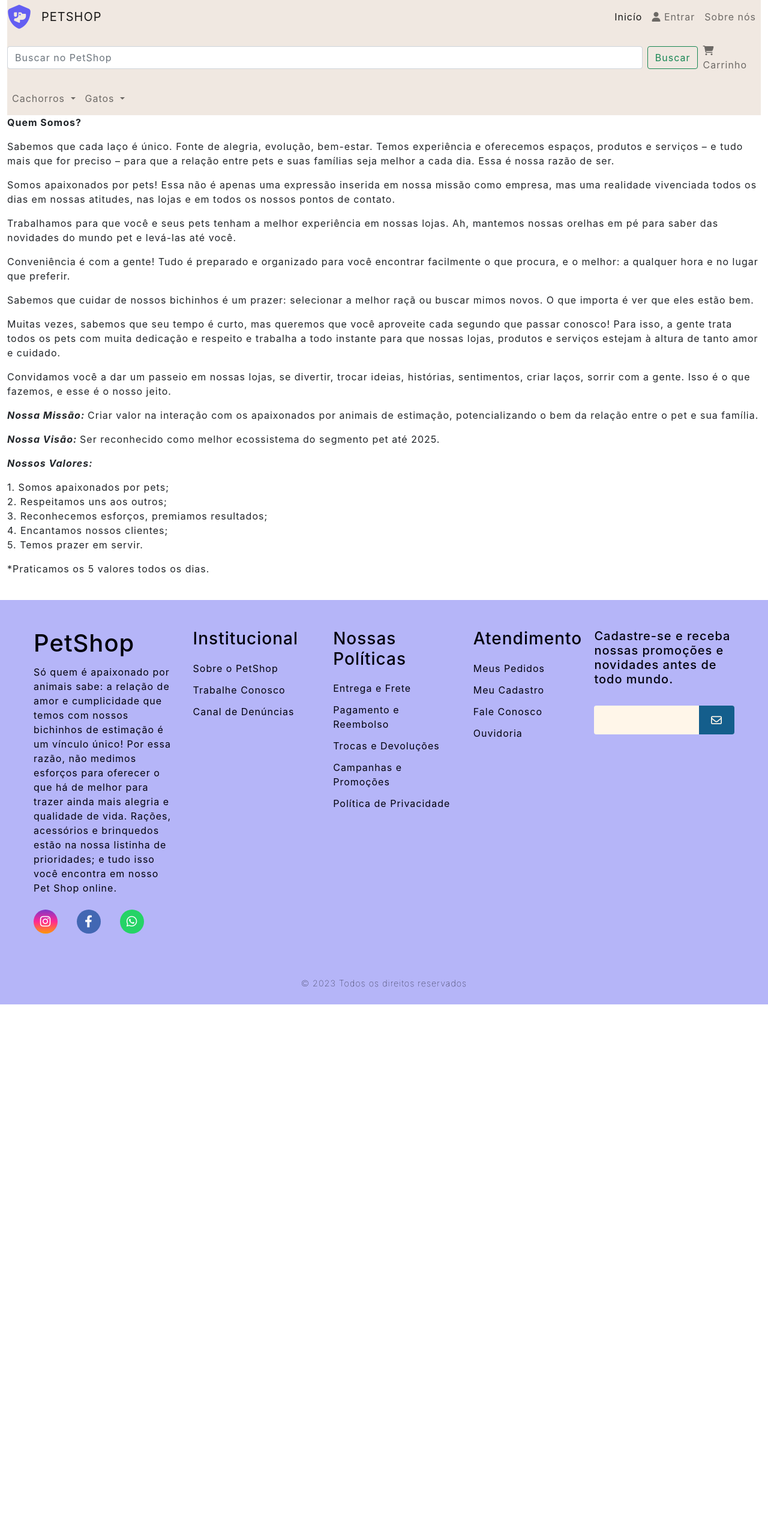
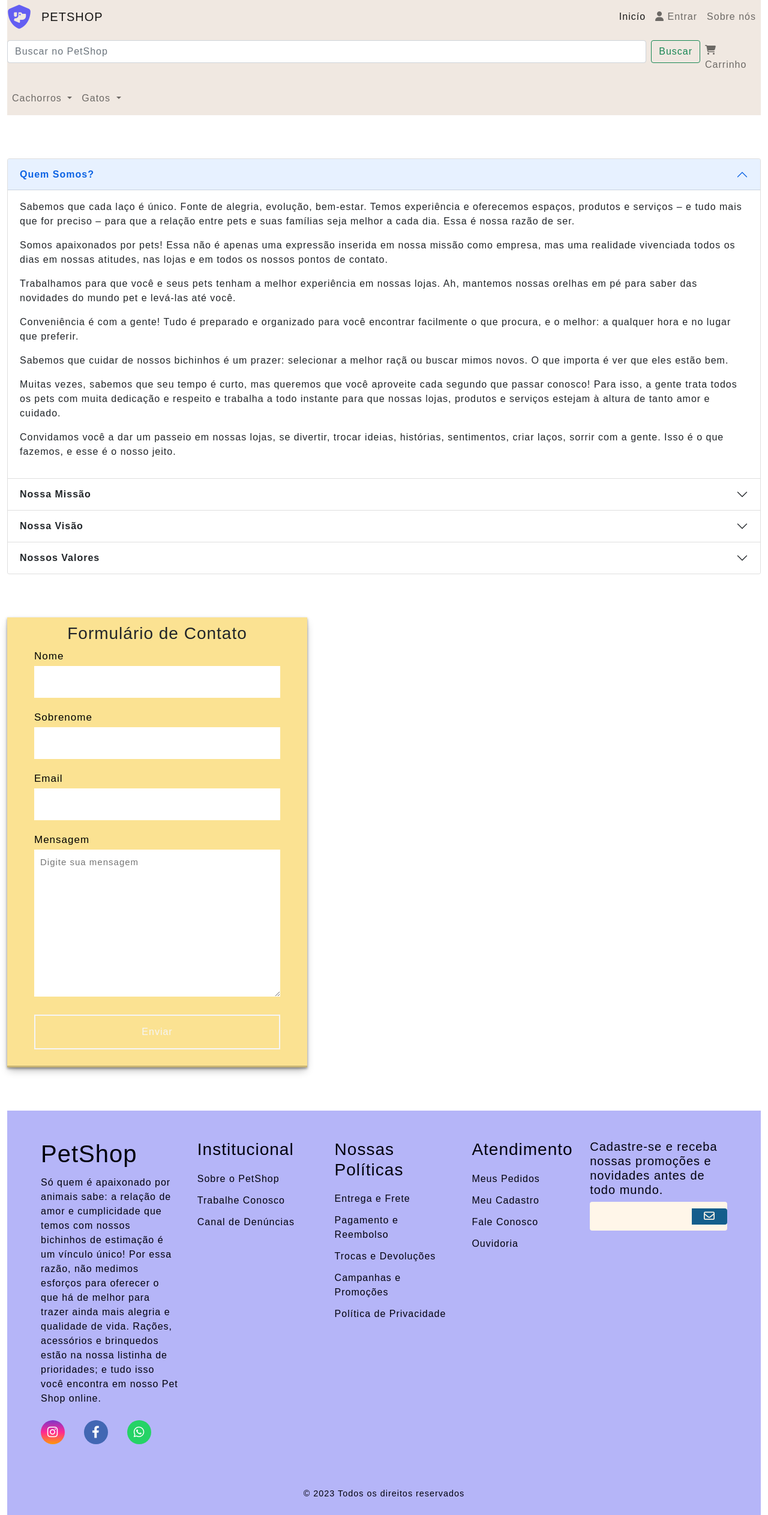
Before and after one commit to sabriinallopes/Projeto---DW, a PHP site: page /sobre.html in a window 1280 px wide. Shown: the whole page at 60% size. Before the commit the page ends 1674 px from the top, so only its background shows below. Run offline with PHP 8.4, Linux system fonts and the light colour scheme; some libraries are stand-ins or nearby versions.

Commit message:
Add files via upload

```diff
--- a/sobre.html
+++ b/sobre.html
@@ -76,7 +76,7 @@
                 </form>
                 <ul class="navbar-nav ms-auto mb-lg-">
                     <li class="nav-item">
-                        <a href="carrinho.html" rel="" class="nav-link" >
+                        <a href="carrinho.html" rel="" class="nav-link">
                             <i class="fa-solid fa-cart-shopping"></i>
                             <span class="visuallyhidden">Carrinho</span>
                         </a>
@@ -120,29 +120,106 @@
         </nav>
 
 
-            <strong>Quem Somos?</strong></p>
+        <br>
+        <br>
+        <br>
+
+        <!--INICIO -->
+        <div class="accordion" id="accordionExample">
+            <div class="accordion-item">
+                <h2 class="accordion-header" id="headingOne">
+                    <button class="accordion-button" type="button" data-bs-toggle="collapse"
+                        data-bs-target="#collapseOne" aria-expanded="true" aria-controls="collapseOne">
+                        <strong>Quem Somos?</strong>
+                    </button>
+                </h2>
+                <div id="collapseOne" class="accordion-collapse collapse show" aria-labelledby="headingOne"
+                    data-bs-parent="#accordionExample">
+                    <div class="accordion-body">
                         <p>
-            Sabemos que cada la&ccedil;o &eacute; &uacute;nico. Fonte de alegria, evolu&ccedil;&atilde;o, bem-estar. Temos experi&ecirc;ncia e oferecemos espa&ccedil;os, produtos e servi&ccedil;os &ndash; e tudo mais que for preciso &ndash; para que a rela&ccedil;&atilde;o entre pets e suas fam&iacute;lias seja melhor a cada dia. Essa &eacute; nossa raz&atilde;o de ser.</p>
+                            Sabemos que cada la&ccedil;o &eacute; &uacute;nico. Fonte de alegria,
+                            evolu&ccedil;&atilde;o, bem-estar. Temos experi&ecirc;ncia e oferecemos espa&ccedil;os,
+                            produtos e servi&ccedil;os &ndash; e tudo mais que for preciso &ndash; para que a
+                            rela&ccedil;&atilde;o entre pets e suas fam&iacute;lias seja melhor a cada dia. Essa
+                            &eacute; nossa raz&atilde;o de ser.</p>
                         <p>
-            Somos apaixonados por pets! Essa n&atilde;o &eacute; apenas uma express&atilde;o inserida em nossa miss&atilde;o como empresa, mas uma realidade vivenciada todos os dias em nossas atitudes, nas lojas e em todos os nossos pontos de contato.</p>
+                            Somos apaixonados por pets! Essa n&atilde;o &eacute; apenas uma express&atilde;o inserida em
+                            nossa miss&atilde;o como empresa, mas uma realidade vivenciada todos os dias em nossas
+                            atitudes, nas lojas e em todos os nossos pontos de contato.</p>
                         <p>
-            Trabalhamos para que voc&ecirc; e seus pets tenham a melhor experi&ecirc;ncia em nossas lojas. Ah, mantemos nossas orelhas em p&eacute; para saber das novidades do mundo pet e lev&aacute;-las at&eacute; voc&ecirc;.</p>
+                            Trabalhamos para que voc&ecirc; e seus pets tenham a melhor experi&ecirc;ncia em nossas
+                            lojas. Ah, mantemos nossas orelhas em p&eacute; para saber das novidades do mundo pet e
+                            lev&aacute;-las at&eacute; voc&ecirc;.</p>
                         <p>
-            Conveni&ecirc;ncia &eacute; com a gente! Tudo &eacute; preparado e organizado para voc&ecirc; encontrar facilmente o que procura, e o melhor: a qualquer hora e no lugar que preferir.</p>
+                            Conveni&ecirc;ncia &eacute; com a gente! Tudo &eacute; preparado e organizado para
+                            voc&ecirc; encontrar facilmente o que procura, e o melhor: a qualquer hora e no lugar que
+                            preferir.</p>
                         <p>
-            Sabemos que cuidar de nossos bichinhos &eacute; um prazer: selecionar a melhor ra&ccedil;&atilde; ou buscar mimos novos. O que importa &eacute; ver que eles est&atilde;o bem.</p>
+                            Sabemos que cuidar de nossos bichinhos &eacute; um prazer: selecionar a melhor
+                            ra&ccedil;&atilde; ou buscar mimos novos. O que importa &eacute; ver que eles est&atilde;o
+                            bem.</p>
                         <p>
-            Muitas vezes, sabemos que seu tempo &eacute; curto, mas queremos que voc&ecirc; aproveite cada segundo que passar conosco! Para isso, a gente trata todos os pets com muita dedica&ccedil;&atilde;o e respeito e trabalha a todo instante para que nossas lojas, produtos e servi&ccedil;os estejam &agrave; altura de tanto amor e cuidado.</p>
+                            Muitas vezes, sabemos que seu tempo &eacute; curto, mas queremos que voc&ecirc; aproveite
+                            cada segundo que passar conosco! Para isso, a gente trata todos os pets com muita
+                            dedica&ccedil;&atilde;o e respeito e trabalha a todo instante para que nossas lojas,
+                            produtos e servi&ccedil;os estejam &agrave; altura de tanto amor e cuidado.</p>
                         <p>
-            Convidamos voc&ecirc; a dar um passeio em nossas lojas, se divertir, trocar ideias, hist&oacute;rias, sentimentos, criar la&ccedil;os, sorrir com a gente. Isso &eacute; o que fazemos, e esse &eacute; o nosso jeito.</p>
+                            Convidamos voc&ecirc; a dar um passeio em nossas lojas, se divertir, trocar ideias,
+                            hist&oacute;rias, sentimentos, criar la&ccedil;os, sorrir com a gente. Isso &eacute; o que
+                            fazemos, e esse &eacute; o nosso jeito.</p>
                         <p>
 
                         <p>
-            <strong><em>Nossa Miss&atilde;o:&nbsp;</em></strong>Criar valor na intera&ccedil;&atilde;o com os apaixonados por animais de estima&ccedil;&atilde;o, potencializando o bem da rela&ccedil;&atilde;o entre o pet e sua fam&iacute;lia.</p>
+                    </div>
+                </div>
+            </div>
+            <div class="accordion-item">
+                <h2 class="accordion-header" id="headingTwo">
+                    <button class="accordion-button collapsed" type="button" data-bs-toggle="collapse"
+                        data-bs-target="#collapseTwo" aria-expanded="false" aria-controls="collapseTwo">
+                        <strong>Nossa Missão</strong>
+                    </button>
+                </h2>
+                <div id="collapseTwo" class="accordion-collapse collapse" aria-labelledby="headingTwo"
+                    data-bs-parent="#accordionExample">
+                    <div class="accordion-body">
                         <p>
-            <strong><em>Nossa Vis&atilde;o:&nbsp;</em></strong>Ser reconhecido como melhor ecossistema do segmento pet at&eacute; 2025.</p>
+                        Criar valor na intera&ccedil;&atilde;o com os apaixonados por animais de estima&ccedil;&atilde;o, potencializando o bem da rela&ccedil;&atilde;o entre o pet e sua fam&iacute;lia.
+                        </p>
                         <p>
-            <strong><em>Nossos Valores:</em></strong></p>
+                    </div>
+                </div>
+            </div>
+            <div class="accordion-item">
+                <h2 class="accordion-header" id="headingThree">
+                    <button class="accordion-button collapsed" type="button" data-bs-toggle="collapse"
+                        data-bs-target="#collapseThree" aria-expanded="false" aria-controls="collapseThree">
+                        <strong>Nossa Visão</strong>
+                    </button>
+                </h2>
+                <div id="collapseThree" class="accordion-collapse collapse" aria-labelledby="headingThree"
+                    data-bs-parent="#accordionExample">
+                    <div class="accordion-body">
+                        <p>
+                        Ser reconhecido como melhor ecossistema do segmento pet at&eacute; 2025.
+                        </p>
+                        <p>
+                    </div>
+                </div>
+            </div>
+
+
+            <div class="accordion-item">
+                <h2 class="accordion-header" id="headingThree">
+                    <button class="accordion-button collapsed" type="button" data-bs-toggle="collapse"
+                        data-bs-target="#collapseThree" aria-expanded="false" aria-controls="collapseThree">
+                        <strong>Nossos Valores</strong>
+                    </button>
+                </h2>
+                <div id="collapseThree" class="accordion-collapse collapse" aria-labelledby="headingThree"
+                    data-bs-parent="#accordionExample">
+                    <div class="accordion-body">
+                        </p>
                         <p>
                             1. Somos apaixonados por pets;<br />
                             2. Respeitamos uns aos outros;<br />
@@ -152,10 +229,37 @@
                         <p>
                             *Praticamos os 5 valores todos os dias.<br />
                             &nbsp;</p>
-
                     </div>
                 </div>
             </div>
+        </div>
+
+        <br>
+        <br>
+        <br>
+
+
+        <!--INICIO FORMULÁRIO DE CONTATO-->
+        <section>
+            <h3 class="formulario-contato">Formulário de Contato</h3>
+            <form action="" method="post">
+                <label>Nome</label>
+                <input type="text" name="name" placeholder="" autocomplete="off" required>
+                <label>Sobrenome</label>
+                <input type="text" name="Sobrenome" placeholder="" autocomplete="off" required>
+                <label>Email</label>
+                <input type="email" name="email" placeholder="" autocomplete="off" required>
+                <label>Mensagem</label>
+                <textarea name="message" cols="30" rows="10" placeholder="Digite sua mensagem" required></textarea>
+                <button type="submit">Enviar</button>
+            </form>
+        </section>
+        <!--FIM FORMULÁRIO DE CONTATO-->
+
+        <br>
+        <br>
+        <br>
+
 
         <!-- Criação do Foolder/Rodapé-->
         <footer>
@@ -163,20 +267,21 @@
                 <div id="footer_contacts">
                     <h1>PetShop</h1>
                     <p>Só quem é apaixonado por animais sabe: a relação de amor e cumplicidade que temos com nossos
-                    bichinhos de estimação é um vínculo único! Por essa razão, não medimos esforços para oferecer o que
+                        bichinhos de estimação é um vínculo único! Por essa razão, não medimos esforços para oferecer o
+                        que
                         há de melhor para trazer ainda mais alegria e qualidade de vida. Rações, acessórios e brinquedos
                         estão na nossa listinha de prioridades; e tudo isso você encontra em nosso Pet Shop online.</p>
 
                     <div id="footer_social_media">
-                    <a  class="footer-link" id="instagram">
+                        <a class="footer-link" id="instagram">
                             <i class="fa-brands fa-instagram"></i>
                         </a>
 
-                    <a  class="footer-link" id="facebook">
+                        <a class="footer-link" id="facebook">
                             <i class="fa-brands fa-facebook-f"></i>
                         </a>
 
-                    <a  class="footer-link" id="whatsapp">
+                        <a class="footer-link" id="whatsapp">
                             <i class="fa-brands fa-whatsapp"></i>
                         </a>
                     </div>
@@ -190,10 +295,10 @@
                         <a href="sobre.html" class="footer-link">Sobre o PetShop</a>
                     </li>
                     <li>
-                    <a >Trabalhe Conosco</a>
+                        <a>Trabalhe Conosco</a>
                     </li>
                     <li>
-                    <a >Canal de Denúncias</a>
+                        <a>Canal de Denúncias</a>
                     </li>
                 </ul>
 
@@ -202,19 +307,19 @@
                         <h3>Nossas Políticas</h3>
                     </li>
                     <li>
-                    <a >Entrega e Frete</a>
+                        <a>Entrega e Frete</a>
                     </li>
                     <li>
-                    <a >Pagamento e Reembolso</a>
+                        <a>Pagamento e Reembolso</a>
                     </li>
                     <li>
-                    <a >Trocas e Devoluções</a>
+                        <a>Trocas e Devoluções</a>
                     </li>
                     <li>
-                    <a >Campanhas e Promoções</a>
+                        <a>Campanhas e Promoções</a>
                     </li>
                     <li>
-                    <a >Política de Privacidade</a>
+                        <a>Política de Privacidade</a>
                     </li>
                 </ul>
 
@@ -236,7 +341,7 @@
                 </li>
             </ul>
 
-            <div id="footer_subscribe">
+            <div id=" footer_subscribe">
                             <h5>Cadastre-se e receba nossas promoções e novidades antes de todo mundo.</h5>
 
                             <div id="input_group">
--- a/styles.css
+++ b/styles.css
@@ -350,3 +350,81 @@ footer {
   }
 }
 /*Fim do Rodape*/
+
+/*FORMULÁRIO DE CONTATO*/
+*{
+  margin: 0;
+  padding: 0;
+  box-sizing: border-box;
+  font-family: sans-serif;
+}
+body{
+  display: flex;
+  align-items: center;
+  justify-content: center;
+  min-height: 100vh;
+  background: #B5B5F8;
+}
+section{
+  display: flex;
+  align-items: center;
+  justify-content: center;
+  flex-direction: column;
+  padding: 10px 45px;
+  background: #FBE292;
+  width: 500px;
+  box-shadow: rgba(0, 0, 0, 0.4) 0px 2px 4px, rgba(0, 0, 0, 0.3) 0px 7px 13px -3px, rgba(0, 0, 0, 0.2) 0px -3px 0px inset;
+}
+section h2{
+  color: black;
+  font-size: 2.5rem;
+  margin: 2rem;
+}
+section form{
+  display: flex;
+  flex-direction: column;
+  width: 100%;
+}
+form label{
+  color: black;
+  font-size: 17px;
+  margin-bottom: 4px;
+}
+form input{
+  padding: 15px;
+  outline: none;
+  border: 0;
+  margin-bottom: 20px;
+  font-size: 15px;
+  transition: all 0.5s;
+}
+form input:focus{
+  border-radius: 16px;
+}
+form textarea{
+  padding: 10px;
+  outline: none;
+  border: 0;
+  font-size: 15px;
+  margin-bottom: 30px;
+  transition: all 0.5s;
+}
+form textarea:focus{
+  border-radius: 16px;
+}
+form button{
+  padding: 15px;
+  cursor: pointer;
+  font-size: 16px;
+  background: transparent;
+  border: 2px solid #f5f5f5;
+  color: #f5f5f5;
+  transition: all 1s;
+  margin-bottom: 20px;
+}
+form button:hover{
+  background: #B5B5F8;
+  color: #101026;
+  border-radius: 16px;
+}
+/*FORMULÁRIO DE CONTATO*/
```
Lines whose indentation alone changed are shown as unchanged.
